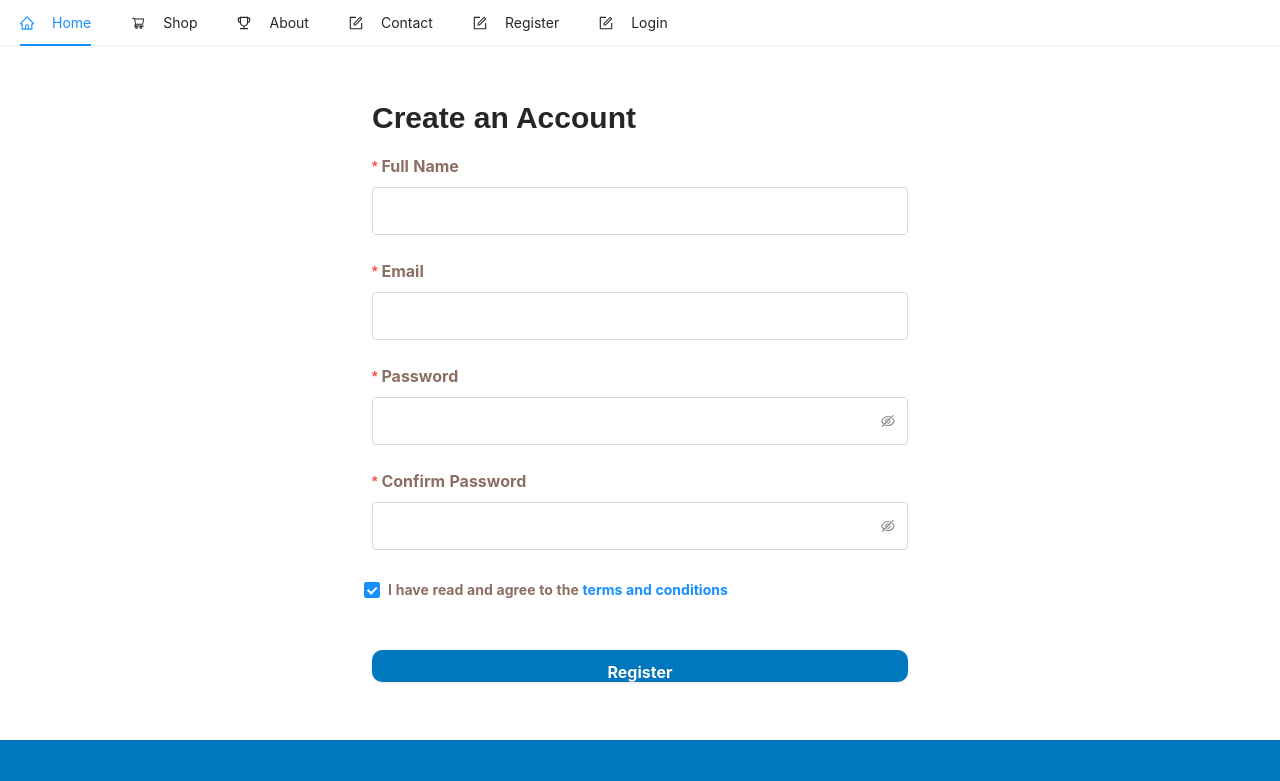
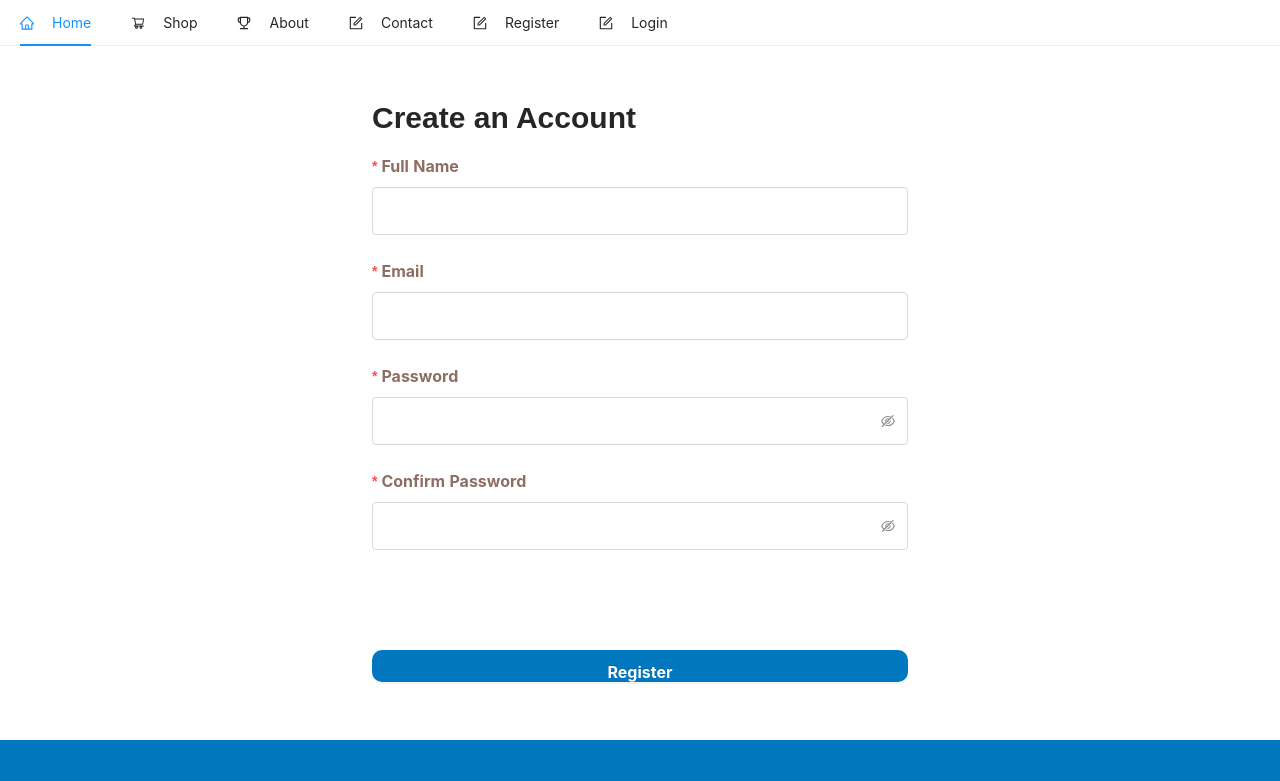
Before and after one commit to claudiosapia/simply, a React (Create React App) app: page /register in a window 1280 px wide. Shown: the top 781 px of the page. Built offline with nearby package versions, Linux system fonts and the light colour scheme.

Commit message:
fixed href

```diff
--- a/src/routes/RegisterPage.jsx
+++ b/src/routes/RegisterPage.jsx
@@ -82,9 +82,9 @@ const RegisterPage = () => {
           <Form.Item
             name="remember"
             valuePropName="checked">
-            <Checkbox>
-              I have read and agree to the <a>terms and conditions</a>
-            </Checkbox>
+            {/* <Checkbox>
+              I have read and agree to the <a href="">terms and conditions</a>
+            </Checkbox> */}
           </Form.Item>
 
           <Form.Item>
```
